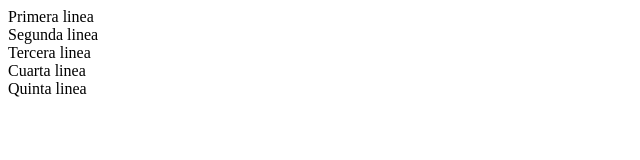
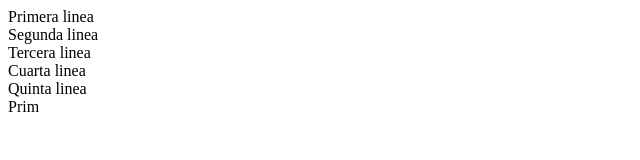
Before and after one commit to sabastiancami/pagina_git_martes_2026_1, a plain HTML site: page Index.html in a window 1280 px wide. Shown: the full height of the page, 0-640 px from the left. Drawn offline with Linux system fonts and the light colour scheme.

Commit message:
agrego un commit mas a la ramana develop

```diff
--- a/Index.html
+++ b/Index.html
@@ -11,5 +11,6 @@
     <div>Tercera linea</div>
     <div>Cuarta linea</div>
     <div>Quinta linea</div>
+    <div>Prim</div>
 </body>
 </html>
```
